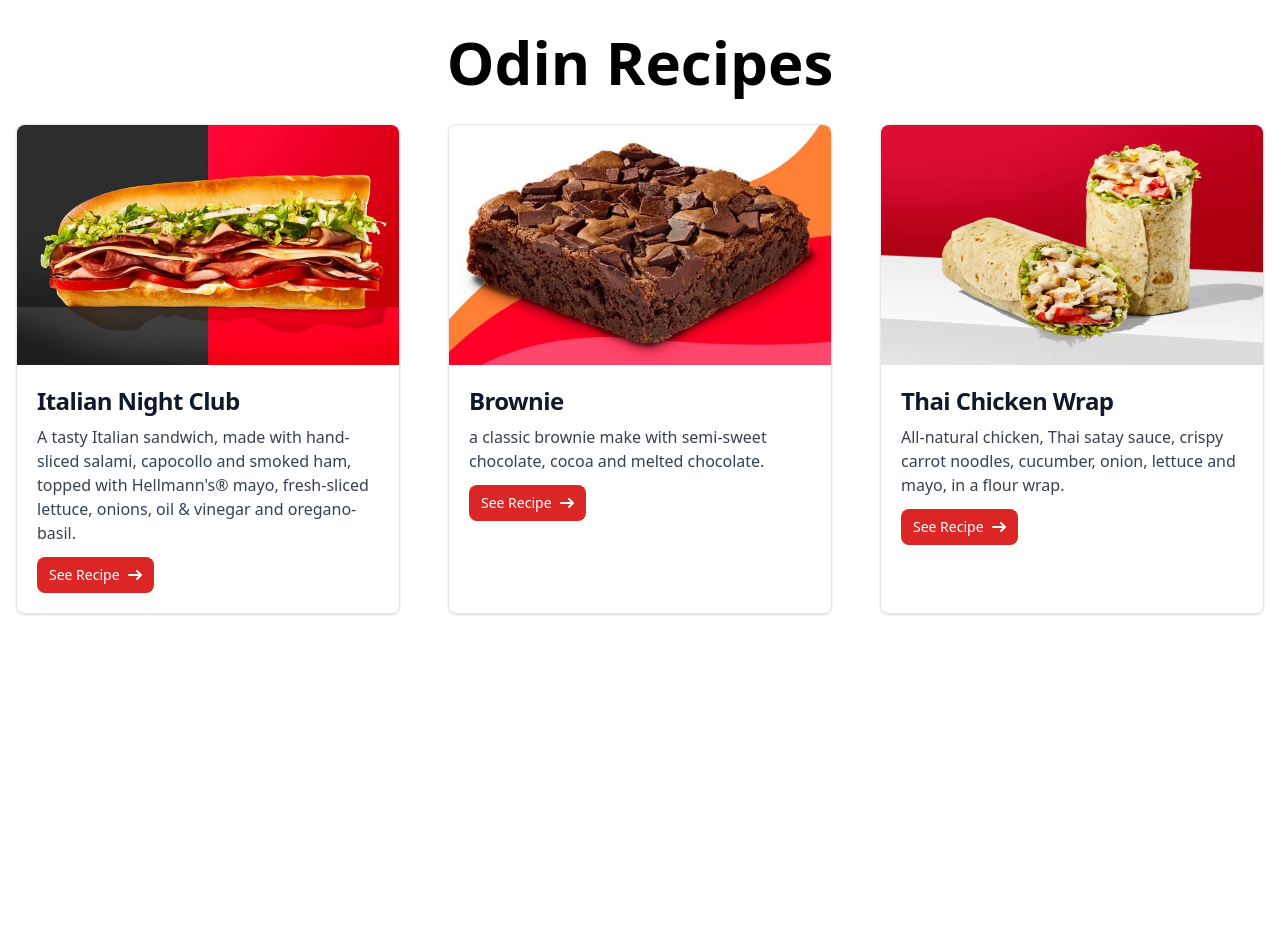
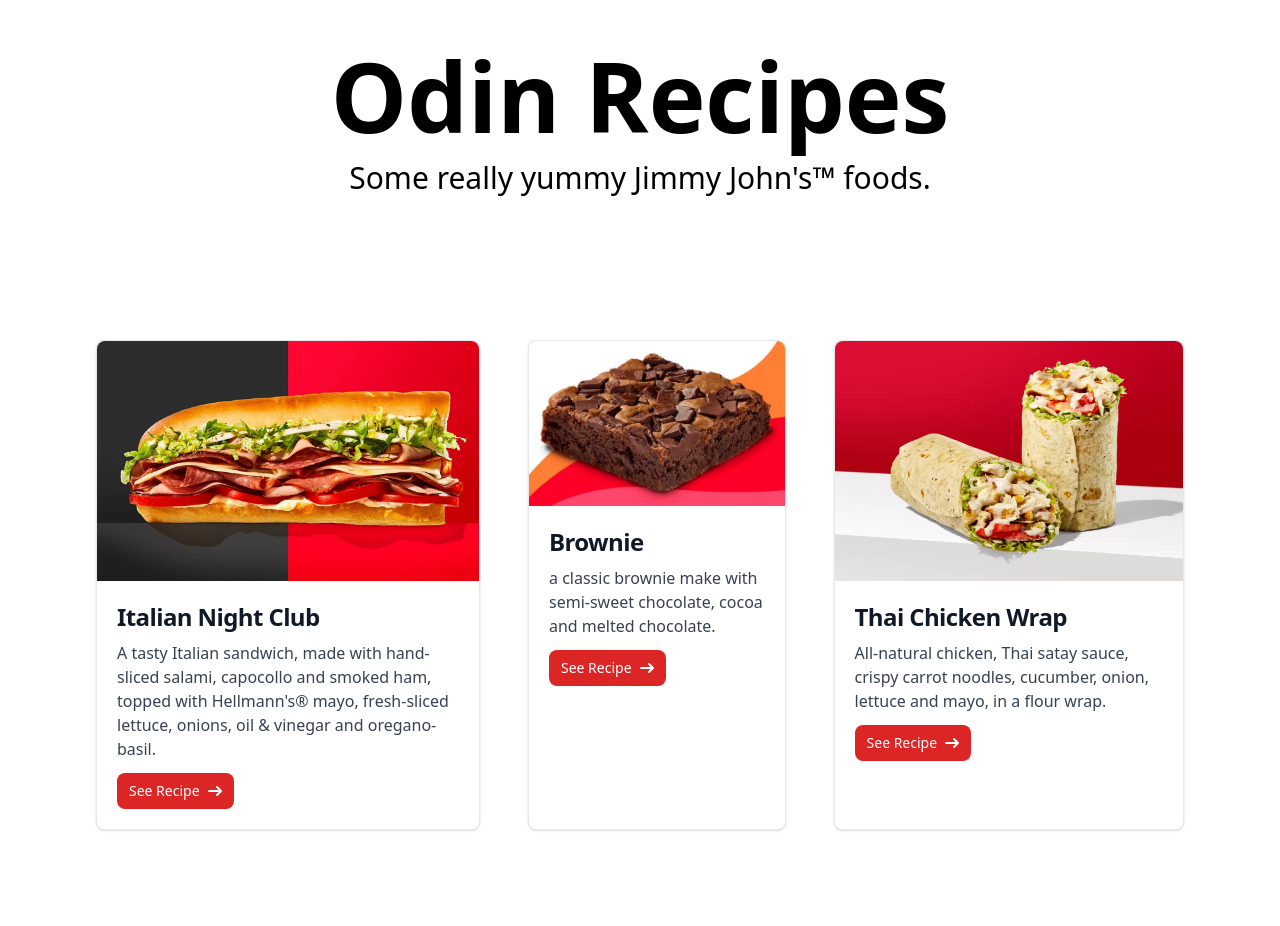
Before and after one commit to luebbertkayla/odin-recipes, a website: page recipes/index.html in a window 1280 px wide. Before the commit the page ends 800 px from the top, so only its background shows below. Drawn offline with Linux system fonts and the light colour scheme.

Commit message:
add short description to title

```diff
--- a/recipes/index.html
+++ b/recipes/index.html
@@ -1,5 +1,5 @@
 <!DOCTYPE html>
-<html lang="en">
+<html lang="en" class="h-full">
 <head>
     <meta charset="UTF-8">
     <meta http-equiv="X-UA-Compatible" content="IE=edge">
@@ -8,8 +8,11 @@
     <link rel="stylesheet" href="output.css">
 </head>
 <body>
-    <h1 class="text-center text-6xl p-8 font-bold">Odin Recipes</h1>
-    <div class="flex justify-center h-full space-x-12">
+    <div  class="text-center p-12">
+        <h1 class="text-8xl font-bold">Odin Recipes</h1>
+        <h2 class="text-3xl mt-4">Some really yummy Jimmy John's™ foods.</h2>
+    </div>
+    <div class="flex justify-center align-center h-full space-x-12 p-24">
 
         <!-- Italian Night Club Card -->
         <div class="max-w-sm bg-white border border-gray-200 rounded-lg shadow hover:shadow-lg dark:bg-gray-800">
```
Also changed, not shown: recipes/output.css.
